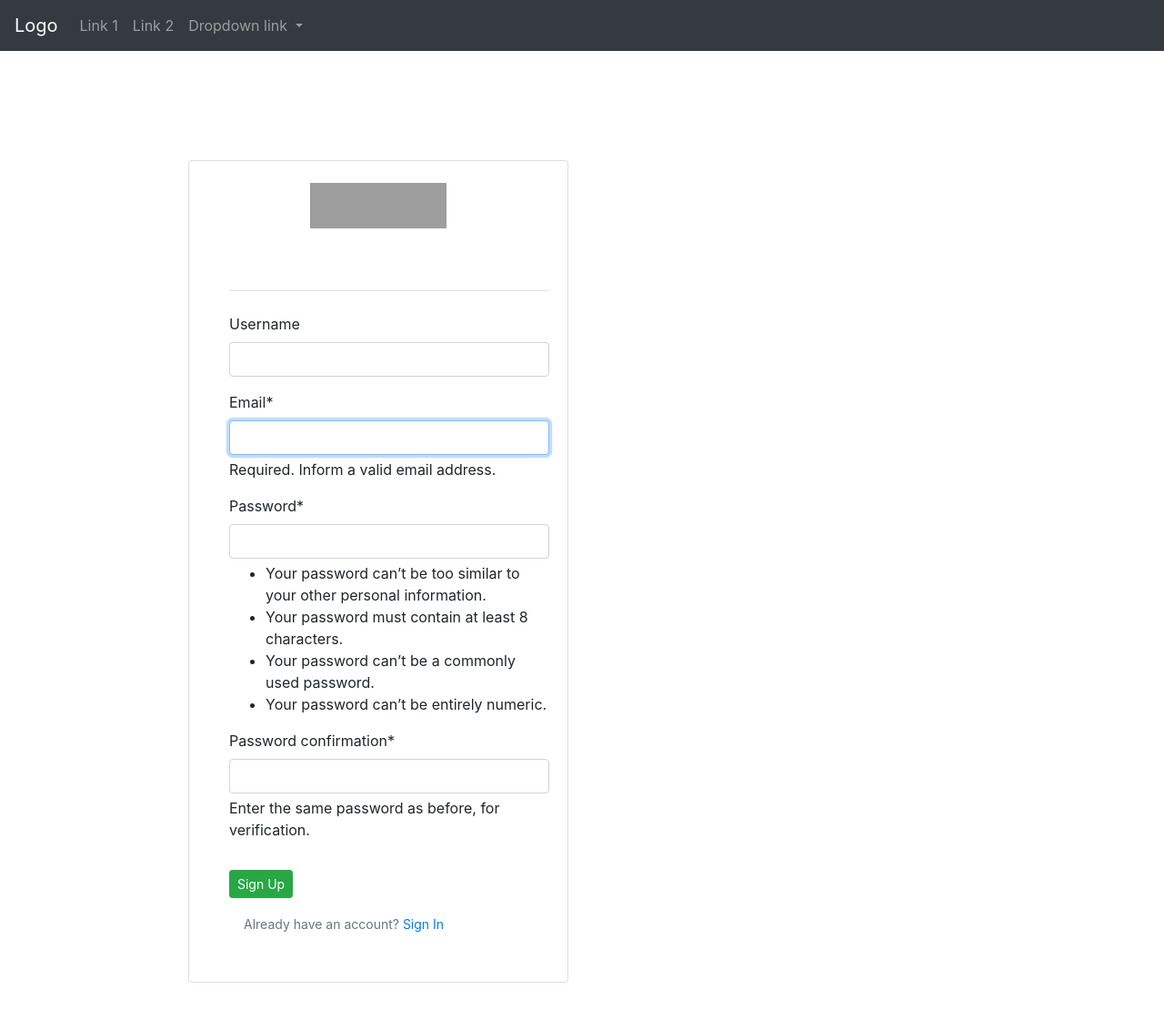
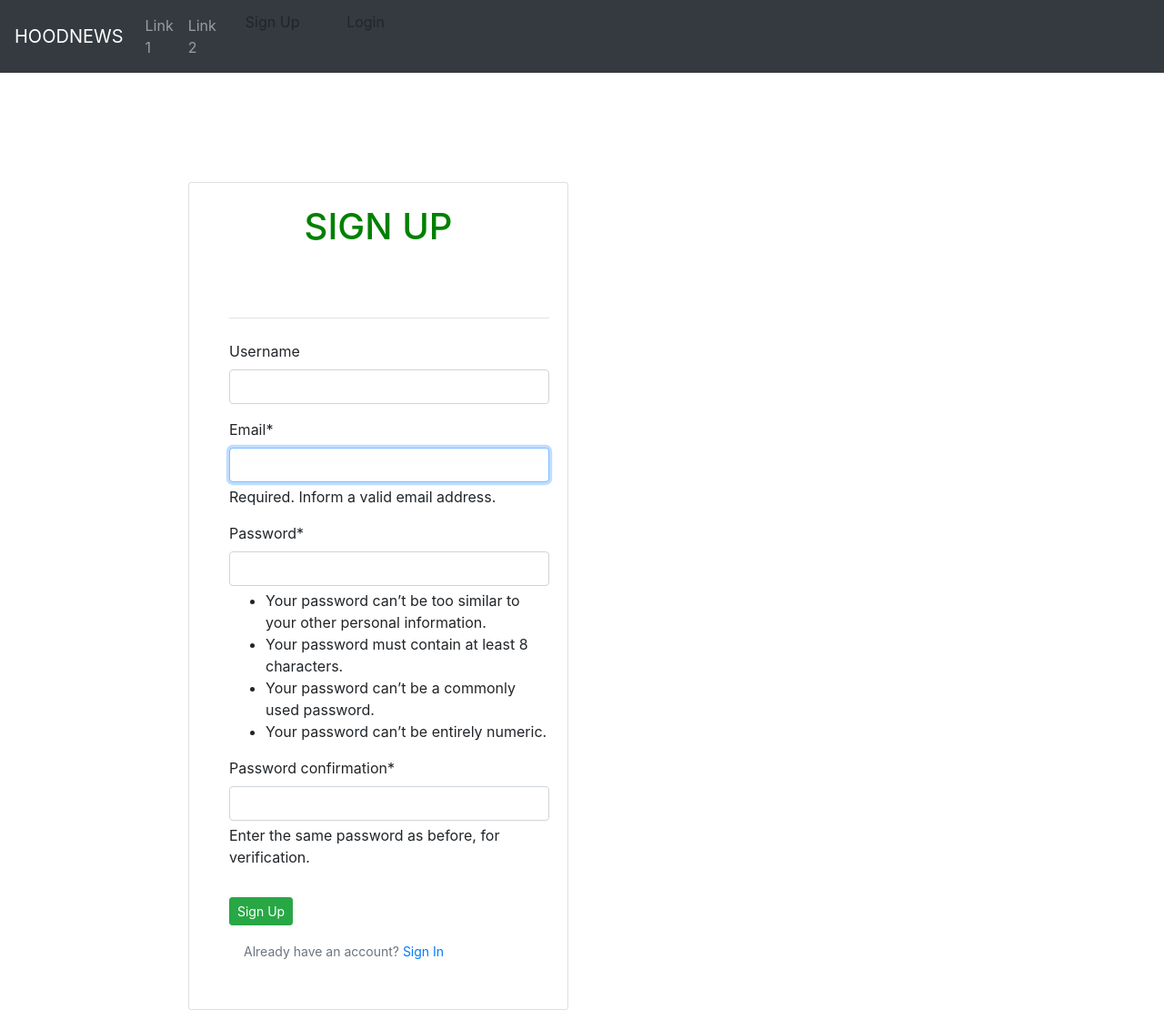
Before and after one commit to FredrickWambua/hoodnews, a Django app: template news/templates/registration/signup.html in a window 1280 px wide. Shown: the whole page at 91% size. Before the commit the page ends 1080 px from the top, so only its background shows below. Run offline with Django 3.2, Linux system fonts and the light colour scheme; the template is opened without the code that fills it: values that come from a table or form of the project are taken from there, others are empty; parts of the project's set-up code (start-up, migrations or seed data) failed here and were passed over; some libraries are stand-ins or nearby versions; some web fonts are replaced; grey boxes are pictures that could not be loaded.

Commit message:
modifies the templates

```diff
--- a/news/templates/news/navbar.html
+++ b/news/templates/news/navbar.html
@@ -1,6 +1,6 @@
 <nav class="navbar navbar-expand-sm bg-dark navbar-dark">
     <!-- Brand -->
-    <a class="navbar-brand" href="#">Logo</a>
+    <a class="navbar-brand" href="#">HOODNEWS</a>
 
     <!-- Links -->
     <ul class="navbar-nav">
@@ -12,16 +12,19 @@
       </li>
 
       <!-- Dropdown -->
+      {% if user.is_authenticated %}
       <li class="nav-item dropdown">
         <a class="nav-link dropdown-toggle" href="#" id="navbardrop" data-toggle="dropdown">
           Dropdown link
         </a>
         <div class="dropdown-menu">
-          <a class="dropdown-item" href="#">Profile</a>
+          <a class="dropdown-item" href="{% url 'myprofile' %} ">Profile</a>
           <a class="dropdown-item" href="#">Hoods</a>
-          <a class="dropdown-item" href="#">Logout</a>
-          <a class="dropdown-item" href="#">Sign Up</a>
-          <a class="dropdown-item" href="#">Login</a>
+          <a class="dropdown-item" href="{% url 'logout' %} ">Logout</a>
+          {% else %}
+          <a class="dropdown-item" href="{% url 'signup' %} ">Sign Up</a>
+          <a class="dropdown-item" href="{% url 'login' %} ">Login</a>
+        {% endif %}
         </div>
       </li>
     </ul>
--- a/news/templates/registration/login.html
+++ b/news/templates/registration/login.html
@@ -6,12 +6,12 @@
 <br>
 <br>
 <br>
-<div class="container mt-4" style="width: 60%; margin-left: auto; margin-right: auto;">
+<div class="container mt-4 login" style="width: 60%; margin-left: auto; margin-right: auto;">
   <div class="row">
     <div class="col-6">
       <div class="card" style="justify-content: center; align-items: center;">
         <div class="card-title mt-4">
-          <img src="https://img2.pngio.com/brand-new-new-logo-and-identity-for-awwwards-by-lesap-and-in-house-awwwards-png-2000_465.png" height="50" width="150px" alt="">
+            <h1>LOGIN</h1>
         </div>
         <div class="card-body mb-2 mr-auto ml-5">
           <form action="" method="POST">
--- a/news/templates/registration/signup.html
+++ b/news/templates/registration/signup.html
@@ -6,12 +6,12 @@
 <br>
 <br>
 <br>
-<div class="container mt-4" style="width: 70%; margin-left: auto; margin-right: auto;">
+<div class="container mt-4 signup" style="width: 70%; margin-left: auto; margin-right: auto;">
   <div class="row">
     <div class="col-6">
       <div class="card" style="justify-content: center; align-items: center;">
         <div class="card-title mt-4">
-            <img src="https://img2.pngio.com/brand-new-new-logo-and-identity-for-awwwards-by-lesap-and-in-house-awwwards-png-2000_465.png" height="50" width="150px" alt="">
+            <h1>SIGN UP</h1>
         </div>
         <div class="card-body mb-3 mr-auto ml-4">
           <form action="" method="POST">
```
Also changed, not shown: news/templates/news/profile.html (+36 -0 lines).
